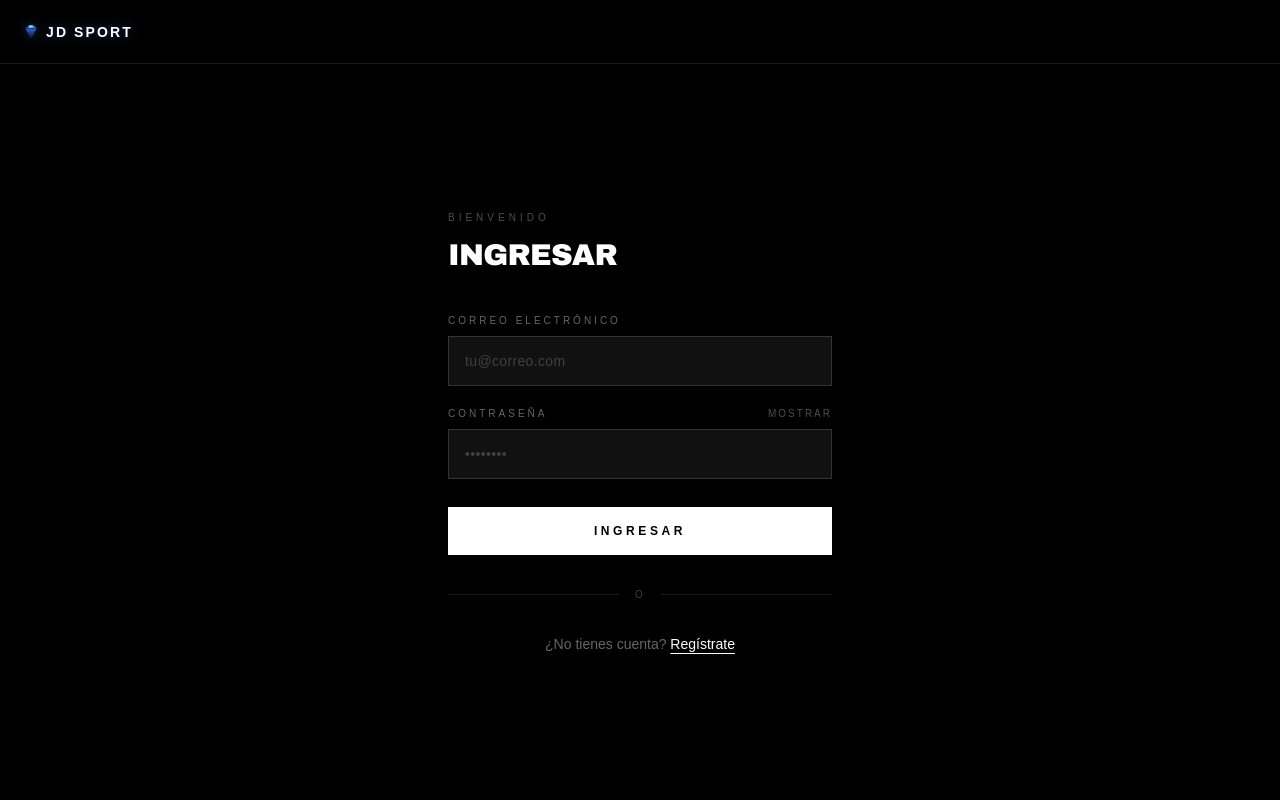
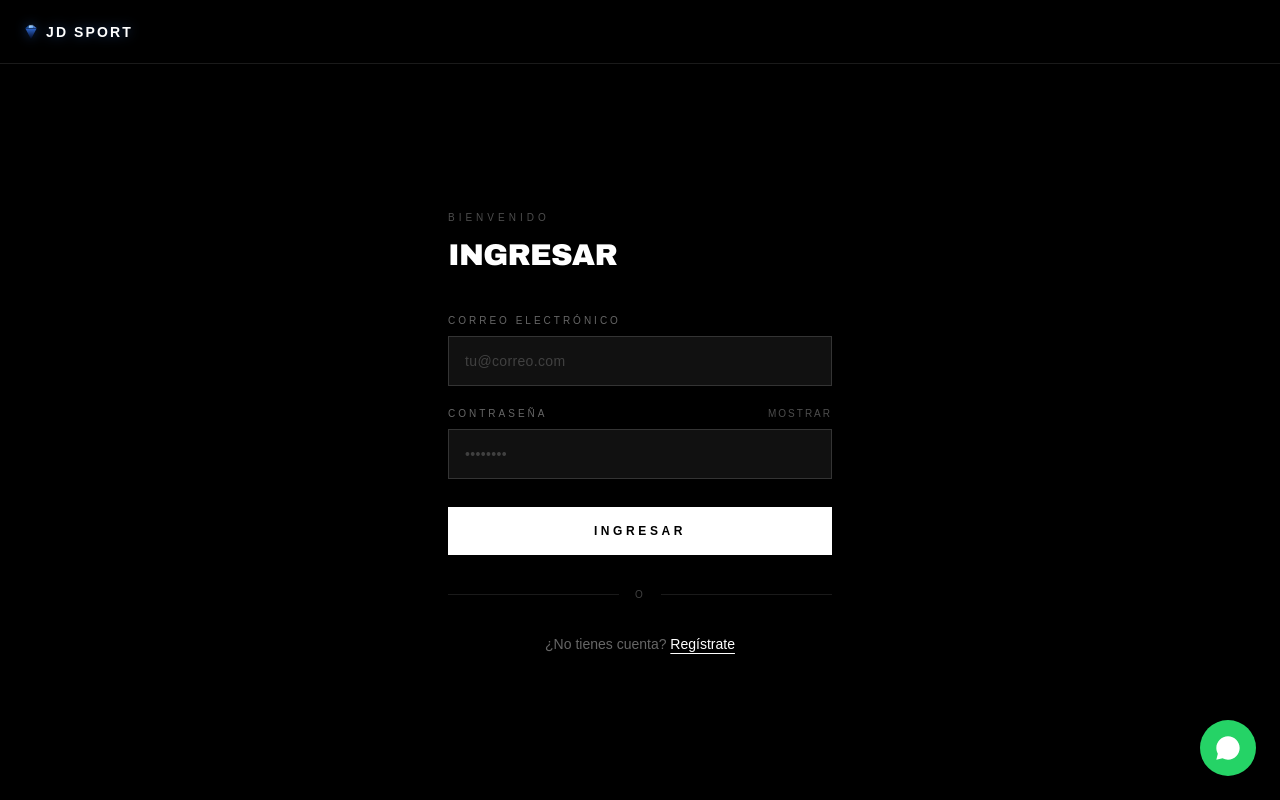
Before and after one commit to johngarciaing85/jd-sport-frontend, a Next.js app: page /login in a window 1280 px wide. Built offline with nearby package versions, Linux system fonts and the light colour scheme.

Commit message:
feat: boton flotante WhatsApp con linea 1 y linea 2

```diff
--- a/app/layout.js
+++ b/app/layout.js
@@ -1,5 +1,6 @@
 import { Geist, Geist_Mono } from "next/font/google";
 import "./globals.css";
+import WhatsappFloat from "@/components/WhatsappFloat";
 
 const geistSans = Geist({
   variable: "--font-geist-sans",
@@ -22,7 +23,10 @@ export default function RootLayout({ children }) {
       lang="en"
       className={`${geistSans.variable} ${geistMono.variable} h-full antialiased`}
     >
-      <body className="min-h-full flex flex-col">{children}</body>
+      <body className="min-h-full flex flex-col">
+        {children}
+        <WhatsappFloat />
+      </body>
     </html>
   );
 }
--- /dev/null
+++ b/components/WhatsappFloat.js
@@ -0,0 +1,143 @@
+'use client';
+import { useState, useEffect, useRef } from 'react';
+
+const LINES = [
+  { label: 'Línea 1', href: 'https://wa.me/573177499434' },
+  { label: 'Línea 2', href: 'https://wa.me/573156017912' },
+];
+
+function WhatsAppIcon({ size = 28 }) {
+  return (
+    <svg width={size} height={size} viewBox="0 0 32 32" fill="none" aria-hidden="true">
+      <path
+        d="M16 2.667C8.636 2.667 2.667 8.636 2.667 16c0 2.347.617 4.55 1.694 6.464L2.667 29.333l7.07-1.673A13.268 13.268 0 0 0 16 29.333c7.364 0 13.333-5.969 13.333-13.333S23.364 2.667 16 2.667z"
+        fill="currentColor"
+      />
+      <path
+        d="M22.07 19.547c-.31-.155-1.83-.9-2.113-1.003-.282-.103-.487-.155-.693.155-.205.31-.797.999-1.001 1.205-.183.206-.368.232-.678.078-.31-.155-1.307-.482-2.49-1.537-.92-.82-1.54-1.833-1.72-2.143-.181-.31-.02-.478.136-.632.14-.139.31-.362.465-.543.155-.182.206-.31.309-.515.103-.206.052-.387-.026-.542-.078-.155-.693-1.672-.95-2.288-.25-.6-.504-.518-.693-.528l-.59-.01c-.206 0-.54.077-.823.387-.283.31-1.08 1.055-1.08 2.572s1.106 2.983 1.26 3.189c.155.206 2.175 3.32 5.268 4.655.736.318 1.31.508 1.758.65.739.235 1.411.202 1.942.122.592-.088 1.83-.748 2.088-1.471.258-.723.258-1.343.18-1.471-.077-.129-.283-.207-.593-.362z"
+        fill="white"
+      />
+    </svg>
+  );
+}
+
+export default function WhatsappFloat() {
+  const [open, setOpen]   = useState(false);
+  const wrapRef           = useRef(null);
+
+  // Close on outside click
+  useEffect(() => {
+    if (!open) return;
+    const handler = (e) => {
+      if (wrapRef.current && !wrapRef.current.contains(e.target)) setOpen(false);
+    };
+    document.addEventListener('mousedown', handler);
+    return () => document.removeEventListener('mousedown', handler);
+  }, [open]);
+
+  // Close on Escape
+  useEffect(() => {
+    const handler = (e) => { if (e.key === 'Escape') setOpen(false); };
+    window.addEventListener('keydown', handler);
+    return () => window.removeEventListener('keydown', handler);
+  }, []);
+
+  return (
+    <div ref={wrapRef} className="fixed bottom-6 right-6 z-50 flex flex-col items-end gap-3">
+
+      {/* ── Popup ── */}
+      <div
+        className="transition-all duration-200 origin-bottom-right"
+        style={{
+          opacity:    open ? 1 : 0,
+          transform:  open ? 'scale(1) translateY(0)' : 'scale(0.92) translateY(8px)',
+          pointerEvents: open ? 'auto' : 'none',
+        }}
+      >
+        <div className="bg-[#0d0d0d] border border-white/15 w-64 shadow-2xl shadow-black/60">
+          {/* Header */}
+          <div className="flex items-center justify-between px-4 py-3 border-b border-white/10"
+            style={{ background: 'rgba(37,211,102,0.08)' }}>
+            <div className="flex items-center gap-2.5">
+              <span style={{ color: '#25D366' }}>
+                <WhatsAppIcon size={18} />
+              </span>
+              <div>
+                <p className="text-white text-xs font-bold tracking-wide leading-none">JD Sport</p>
+                <p className="text-white/40 text-[10px] tracking-wide mt-0.5">Chat en línea</p>
+              </div>
+            </div>
+            <button
+              onClick={() => setOpen(false)}
+              className="text-white/25 hover:text-white/60 transition-colors p-0.5"
+              aria-label="Cerrar"
+            >
+              <svg width="13" height="13" viewBox="0 0 24 24" fill="none" stroke="currentColor" strokeWidth="2">
+                <line x1="18" y1="6" x2="6" y2="18" /><line x1="6" y1="6" x2="18" y2="18" />
+              </svg>
+            </button>
+          </div>
+
+          {/* Subtitle */}
+          <div className="px-4 py-3 border-b border-white/[0.06]">
+            <p className="text-white/50 text-[11px] tracking-wide leading-relaxed">
+              ¿En qué podemos ayudarte?<br />
+              <span className="text-white/30">Elige una línea de atención.</span>
+            </p>
+          </div>
+
+          {/* Lines */}
+          <div className="p-3 flex flex-col gap-2">
+            {LINES.map(({ label, href }) => (
+              <a
+                key={label}
+                href={href}
+                target="_blank"
+                rel="noopener noreferrer"
+                onClick={() => setOpen(false)}
+                className="flex items-center gap-3 px-4 py-2.5 text-white text-xs font-bold tracking-[0.15em] uppercase transition-all hover:opacity-90 active:scale-[0.98]"
+                style={{ background: '#25D366', borderRadius: 2 }}
+              >
+                <WhatsAppIcon size={16} />
+                {label}
+              </a>
+            ))}
+          </div>
+
+          {/* Tip */}
+          <p className="text-white/20 text-[9px] tracking-wide text-center pb-3">
+            Respuesta inmediata en horario de atención
+          </p>
+        </div>
+      </div>
+
+      {/* ── Floating button ── */}
+      <button
+        onClick={() => setOpen((v) => !v)}
+        aria-label="Abrir WhatsApp"
+        className="w-14 h-14 rounded-full flex items-center justify-center shadow-lg shadow-black/40 transition-transform hover:scale-110 active:scale-95"
+        style={{
+          background: '#25D366',
+          animation:  open ? 'none' : 'wa-bounce 3s ease-in-out 2s infinite',
+        }}
+      >
+        {open ? (
+          <svg width="22" height="22" viewBox="0 0 24 24" fill="none" stroke="white" strokeWidth="2.5">
+            <line x1="18" y1="6" x2="6" y2="18" /><line x1="6" y1="6" x2="18" y2="18" />
+          </svg>
+        ) : (
+          <span style={{ color: 'white' }}><WhatsAppIcon size={28} /></span>
+        )}
+      </button>
+
+      <style>{`
+        @keyframes wa-bounce {
+          0%, 60%, 100% { transform: translateY(0);  }
+          70%            { transform: translateY(-8px); }
+          80%            { transform: translateY(-4px); }
+          90%            { transform: translateY(-6px); }
+        }
+      `}</style>
+    </div>
+  );
+}
```
